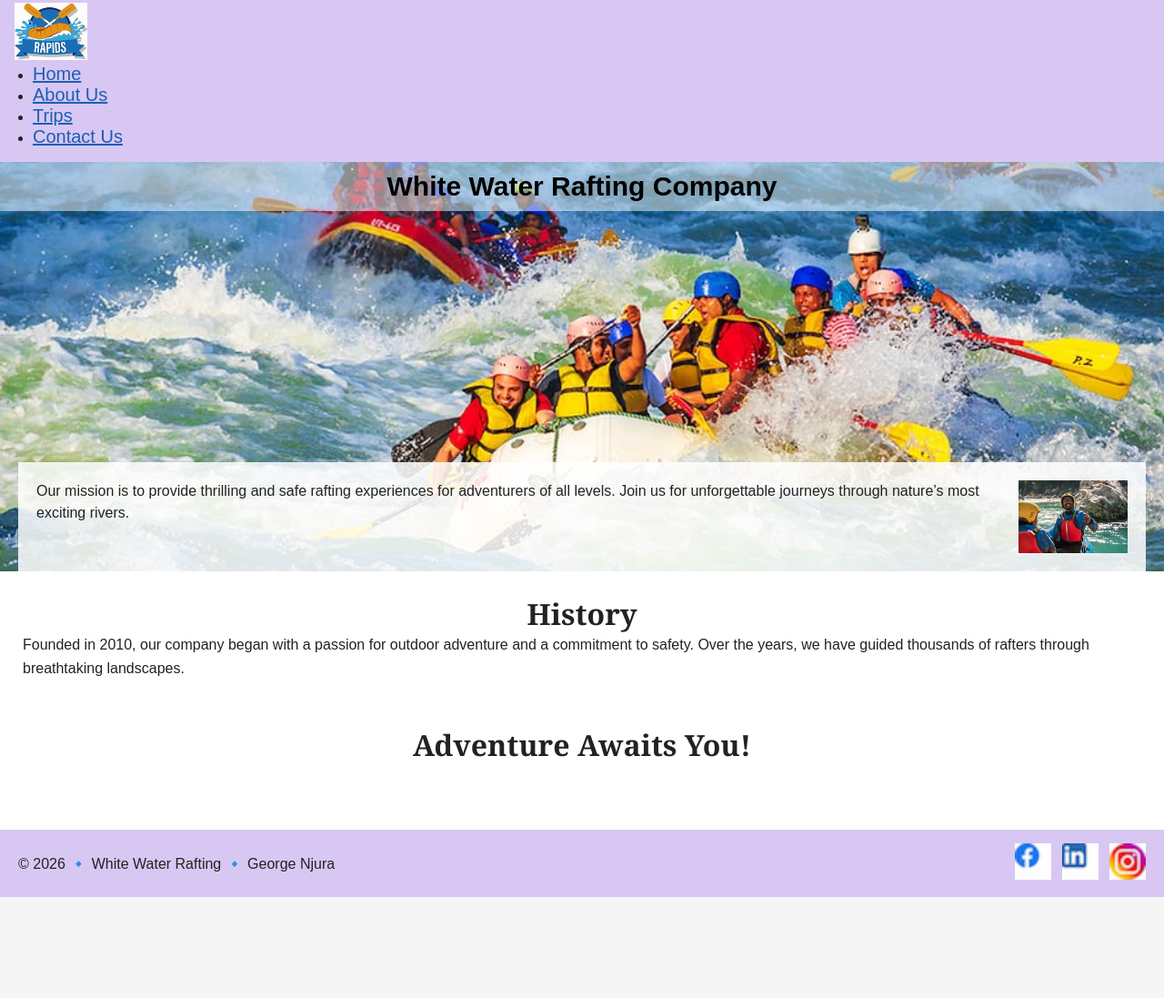
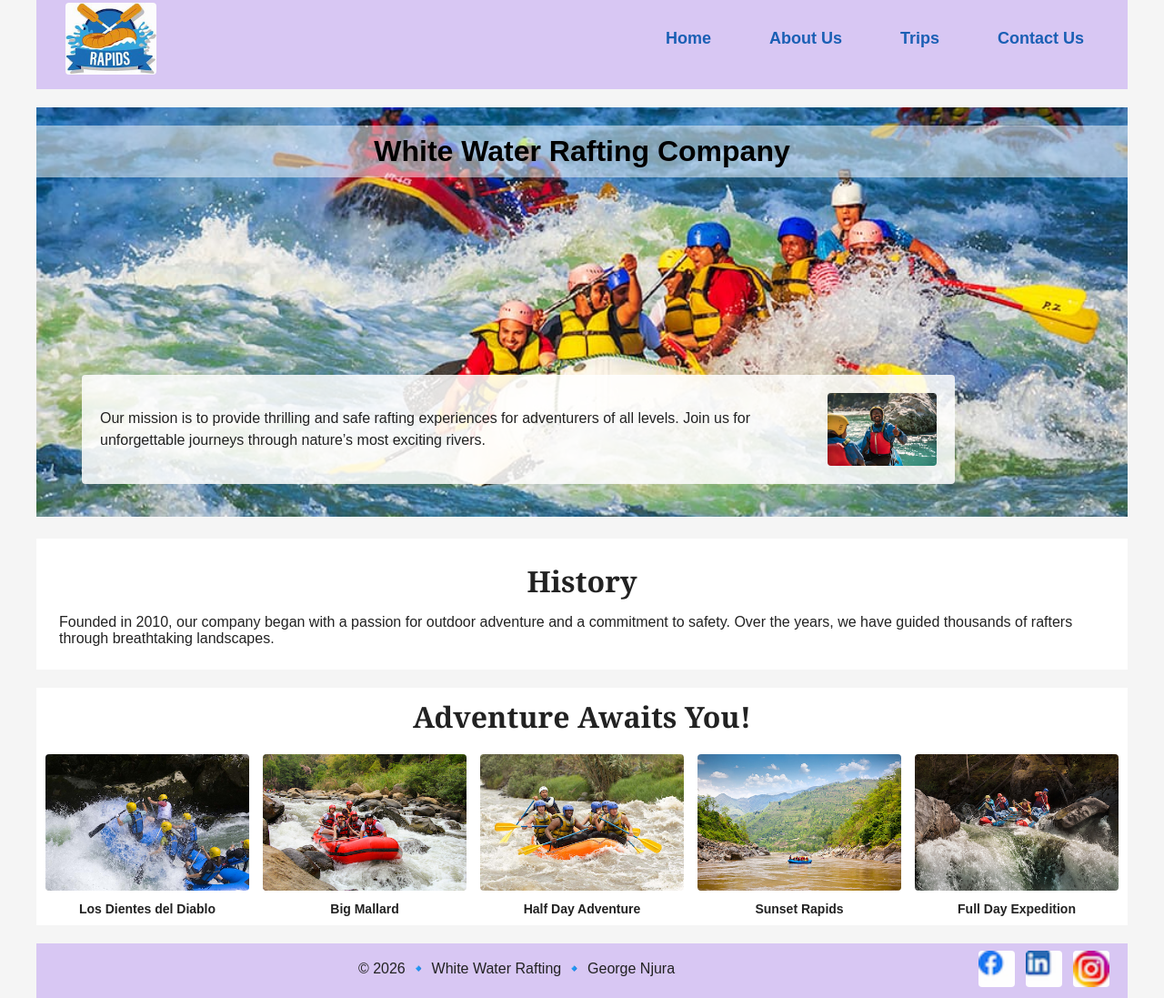
Before and after one commit to ankar-wave/wdd130, a plain HTML site: page wwr/about.html in a window 1280 px wide. Shown: the part 13-1110 px from the top of the page at 91% size. Before the commit the page ends 999 px from the top, so only its background shows below. Drawn offline with Linux system fonts and the light colour scheme.

Commit message:
new about html

```diff
--- a/wwr/about.html
+++ b/wwr/about.html
@@ -7,7 +7,6 @@
     <meta name="description"
       content="Learn about our rafting company, our history, and the adventures that await you.">
     <meta name="author" content="George Njura">
-    <meta name="viewport" content="width=device-width, initial-scale=1.0">
     <title>Whitewater Rafting - About Us</title>
     <link rel="stylesheet" href="styles/rafting.css">
 </head>
@@ -41,7 +40,7 @@
             </article>
         </div>
 
-        <section>
+        <section class="history">
             <h2>History</h2>
             <p>
                 Founded in 2010, our company began with a passion for outdoor adventure and a
@@ -51,9 +50,33 @@
             </p>
         </section>
 
-        <section>
+        <section class="adventures">
             <h2>Adventure Awaits You!</h2>
+            <div class="adventure-gallery">
+                <figure>
+                    <img src="images/adventure1.jpg" alt="Los Dientes del Diablo">
+                    <figcaption>Los Dientes del Diablo</figcaption>
+                </figure>
+                <figure>
+                    <img src="images/adventure2.jpg" alt="Big Mallard">
+                    <figcaption>Big Mallard</figcaption>
+                </figure>
+                <figure>
+                    <img src="images/adventure3.jpg" alt="Half Day Adventure">
+                    <figcaption>Half Day Adventure</figcaption>
+                </figure>
+                <figure>
+                    <img src="images/adventure4.jpg" alt="Sunset Rapids">
+                    <figcaption>Sunset Rapids</figcaption>
+                </figure>
+                <figure>
+                    <img src="images/adventure5.jpg" alt="Full Day Expedition">
+                    <figcaption>Full Day Expedition</figcaption>
+                </figure>
+            </div>
         </section>
+
+
     </main>
     <footer>
         <p>© 2026 🔹 White Water Rafting 🔹 George Njura</p>
@@ -62,7 +85,7 @@
                 <img src="images/facebook.jpg" alt="Facebook">
             </a>
             <a href="https://linkedin.com" target="_blank">
-                <img src="images/linkedin.jpg" alt="Twitter">
+                <img src="images/linkedin.jpg" alt="LinkedIn">
             </a>
             <a href="https://instagram.com" target="_blank">
                 <img src="images/instagram.jpg" alt="Instagram">
--- a/wwr/styles/rafting.css
+++ b/wwr/styles/rafting.css
@@ -6,7 +6,6 @@
     --body-font: Arial, sans-serif;
 }
 
-/* RESET */
 * {
     margin: 0;
     padding: 0;
@@ -18,165 +17,204 @@ body {
     font-family: var(--body-font);
     color: var(--accent1-color);
     background-color: #f5f5f5;
-    margin: 0;
-    padding: 0;
 }
 
 /* PAGE WIDTH */
 header,
+main,
 footer {
-    width: auto;
-    margin: 0;
-    max-width: 100%;
-    padding: 20px;
+    margin: 0 auto;
+    max-width: 1200px;
 }
 
 /* ================= HEADER ================= */
-
 header {
-    display: grid;
-    grid-template-columns: 150px 1fr;
-    align-items: center;
     background-color: var(--primary-color);
-    border: none;
-    padding: 1rem;
-    margin-top: auto;
+    padding: 1rem 2rem;
 }
 
-header img {
-    width: 80px;
+.header-container {
+    display: grid;
+    grid-template-columns: 120px 1fr;
+    align-items: center;
 }
 
-/* NAVIGATION */
-header nav {
-    display: flex;
-    flex-direction: column;
-    gap: auto;
+.header-container img {
+    width: 100px;
+    border-radius: 4px;
 }
 
-header nav a {
-    text-decoration: underline;
-    color: #1a5fb4;
-    font-size: 20px;
+/* ================= NAVIGATION ================= */
+.nav-links ul {
+    display: flex;
+    justify-content: flex-end;
+    gap: 2rem;
+    list-style: none;
 }
 
-.nav-links ul {
-    padding-left: 20px;
+.nav-links a {
+    text-decoration: none;
+    color: #1a5fb4;
+    font-size: 18px;
+    font-weight: 600;
+    padding: 0.5rem 1rem;
 }
 
-.home-link {
-    text-decoration: none;
+.nav-links a:hover {
+    background-color: rgba(26, 95, 180, 0.1);
+    border-radius: 4px;
 }
 
 /* ================= HERO ================= */
-
 .hero {
     position: relative;
-    margin-top: auto;
-    border: none;
-    width: 100%;
-    height: auto;
+    margin-top: 20px;
 }
 
 .hero img {
-    display: flex;
     width: 100%;
     height: 450px;
     object-fit: cover;
 }
 
-/* COMPANY TITLE */
 .hero h1 {
     position: absolute;
-    top: 0;
+    top: 20px;
     width: 100%;
     text-align: center;
-    font-size: 30px;
+    font-size: 32px;
     color: black;
+    background-color: rgba(255, 255, 255, 0.5);
     padding: 10px;
-    background-color: rgba(255, 255, 255, 0.5);
 }
 
-/* ARTICLE BOX */
 .hero article {
     position: absolute;
-    left: 20px;
-    right: 20px;
-    bottom: 0;
+    left: 50px;
+    bottom: 40px;
     background-color: rgba(255, 255, 255, 0.85);
-    border: none;
     padding: 20px;
+    border-radius: 4px;
+    width: 80%;
+    display: flex;
+    justify-content: space-between;
+    align-items: center;
+    gap: 20px;
+    flex-direction: row-reverse;
+
 }
 
-/* ARTICLE IMAGE */
 .hero article img {
-    float: right;
     width: 120px;
     height: auto;
-    margin-left: 15px;
+    border-radius: 4px;
+
 }
 
-/* ARTICLE TEXT */
 .hero article p {
     line-height: 1.5;
+    flex: 1;
 }
 
-/* ================= SECTIONS ================= */
-
-section {
-    border: none;
+/* ================= HISTORY ================= */
+.history {
     background-color: white;
-    margin-top: auto;
     padding: 25px;
+    margin-top: 20px;
 }
 
-/* SECTION HEADINGS */
-section h2 {
+.history h2 {
     text-align: center;
     font-family: var(--heading-font);
-    margin-bottom: auto;
     font-size: 32px;
+    margin-bottom: 15px;
 }
 
-/* PARAGRAPHS */
-section p {
+.history-content {
+    display: grid;
+    grid-template-columns: 1fr 200px 1fr;
+    gap: 20px;
+    align-items: center;
+}
+
+.history-content img {
+    width: 100%;
+    height: auto;
+    border-radius: 4px;
+}
+
+.history-content p {
     line-height: 1.6;
 }
 
-/* EMPTY ADVENTURE BOX */
-section:last-of-type {
-    height: 140px;
+/* ================= ADVENTURES ================= */
+.adventures {
+    background-color: #fff;
+    padding: 10px;
+    margin-top: 20px;
+    text-align: center;
+}
+
+.adventures h2 {
+    text-align: center;
+    font-family: var(--heading-font);
+    font-size: 32px;
+    margin-bottom: 20px;
+    font-weight: bold;
+}
+
+.adventure-gallery {
+    display: flex;
+    justify-content: space-between;
+    flex-wrap: wrap;
+    gap: 15px;
+}
+
+.adventure-gallery figure {
+    flex: 1 1 calc(20% - 15px);
+    text-align: center;
+}
+
+.adventure-gallery img {
+    width: 100%;
+    height: 150px;
+    object-fit: cover;
+    border-radius: 4px;
+}
+
+.adventure-gallery figcaption {
+    margin-top: 8px;
+    font-size: 14px;
+    font-weight: 600;
 }
 
 /* ================= FOOTER ================= */
-
 footer {
     display: flex;
     justify-content: space-between;
-    align-items: center;
+    align-items: flex-start;
     background-color: var(--primary-color);
-    border: none;
-    margin-top: 0;
-    margin-bottom: 0;
-    padding: 15px 20px;
+    padding: 8px 20px;
+    margin-top: 20px;
 }
 
-/* FOOTER TEXT */
 footer p {
     font-size: 16px;
+    text-align: center;
+    margin-top: 10px;
+    flex: 1;
 }
 
-/* SOCIAL MEDIA */
 .socialmedia {
     display: flex;
     gap: 12px;
-}
+    margin-left: auto;
 
-.socialmedia a {
-    text-decoration: none;
 }
 
 .socialmedia img {
     width: 40px;
     height: 40px;
+    border-radius: 4px;
+
 }
```
Also changed, not shown: wwr/images/adventure1.jpg (added), wwr/images/adventure2.jpg (added), wwr/images/adventure3.jpg (added), wwr/images/adventure4.jpg (added), wwr/images/adventure5.jpg (added).
